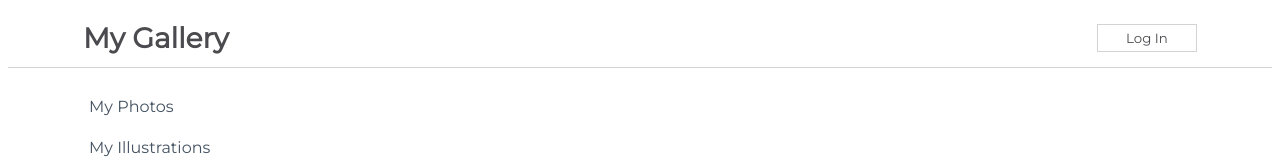
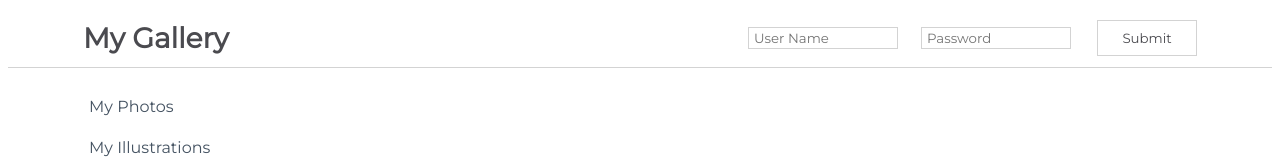
Before and after one commit to SamAtkinsonModeste/code-institute-react-challenges, a React (Create React App) app in the folder my-app/: page / in a window 1280 px wide. Shown: the top 160 px of the page. Built offline with nearby package versions, Linux system fonts and the light colour scheme.

Commit message:
decided to create NavBarChild component

```diff
--- /dev/null
+++ b/my-app/src/components/NavBarChild.js
@@ -0,0 +1,27 @@
+import React from "react";
+import ClickAbleButton from "./ClickAbleButton";
+import RequiredInputs from "./RequiredInputs";
+
+const NavBarChild = ({ handleClick }) => {
+  return (
+    <form>
+      <RequiredInputs
+        label="Username"
+        type="text"
+        id="username"
+        name="username"
+        placeholder="User Name"
+      />
+      <RequiredInputs
+        label="Password"
+        type="password"
+        id="password"
+        name="password"
+        placeholder="Password"
+      />
+      <ClickAbleButton btnText="Submit" onClick={handleClick} type="submit" />
+    </form>
+  );
+};
+
+export default NavBarChild;
--- a/my-app/src/components/NavBarForm.js
+++ b/my-app/src/components/NavBarForm.js
@@ -1,15 +1,14 @@
 import React, { Component } from "react";
 import ClickAbleButton from "./ClickAbleButton";
-import RequiredInputs from "./RequiredInputs";
+import NavBarChild from "./NavBarChild";
 import css from "./css/NavBarForm.module.css";
-
 
 class NavBarForm extends Component {
   constructor(props) {
     super(props);
 
     this.state = {
-      isLoggedIn: false
+      isLoggedIn: true
     };
   }
 
@@ -25,29 +24,7 @@ class NavBarForm extends Component {
         <h1>My Gallery</h1>
 
         {this.state.isLoggedIn ? (
-          <form>
-            <RequiredInputs
-              label="Username"
-              type="text"
-              id="username"
-              name="username"
-              placeholder="Username"
-            />
-
-            <RequiredInputs
-              label="Password"
-              type="password"
-              id="password"
-              name="password"
-              placeholder="Password"
-            />
-
-            <ClickAbleButton
-              btnText="Submit"
-              onClick={this.handleClick}
-              type="submit"
-            />
-          </form>
+          <NavBarChild handleClick={this.handleClick} />
         ) : (
           <ClickAbleButton btnText="Log In" onClick={this.handleClick} />
         )}
@@ -57,37 +34,3 @@ class NavBarForm extends Component {
 }
 
 export default NavBarForm;
-
-/*
-I could have created the NavBarChild component using my RequiredInputs and ClickAbleButton components, but I wanted to keep the NavBarForm component simple and focused on the login functionality. The NavBarChild component is a separate component that handles the form submission and input validation. This way, the NavBarForm component remains clean and easy to understand, while still being able to use the reusable components for inputs and buttons.
-If I had created the NavBarChild component, it would have looked like this:
-import React from "react";
-import ClickAbleButton from "./ClickAbleButton";
-import RequiredInputs from "./RequiredInputs";
-
-const NavBarChild = ({ handleClick }) => {
-  return (
-    <form>
-      <RequiredInputs
-        label="Username"
-        type="text"
-        id="username"
-        name="username"
-      />
-      <RequiredInputs
-        label="Password"
-        type="password"
-        id="password"
-        name="password"
-      />
-      <ClickAbleButton
-        btnText="Submit"
-        onClick={handleClick}
-        type="submit"
-      />
-    </form>
-  );
-};
-
-export default NavBarChild;
-*/
```
